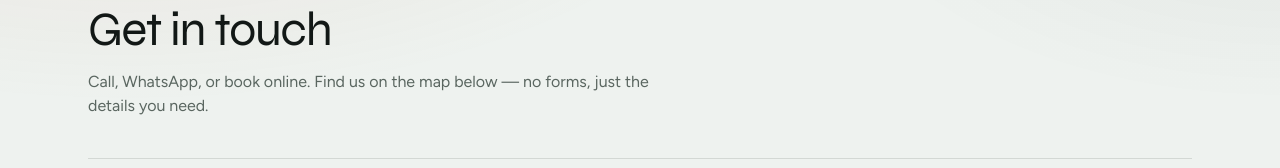
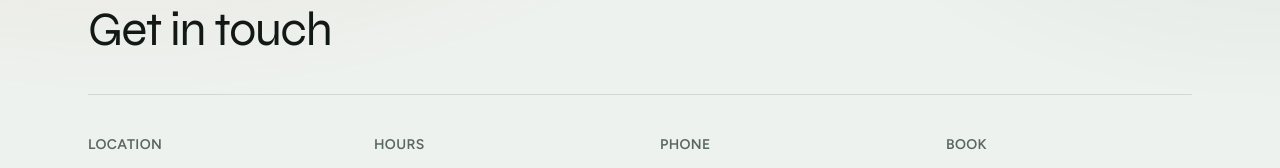
Before and after one commit to HeilyRuwanaka/salon-booking, a Next.js app: page /contact in a window 1280 px wide. Shown: the part 147-315 px from the top of the page. Built offline with nearby package versions, Linux system fonts and the light colour scheme.

Commit message:
Remove contact page intro sentence.
Co-authored-by: Cursor <cursoragent@cursor.com>

```diff
--- a/src/app/contact/page.tsx
+++ b/src/app/contact/page.tsx
@@ -17,10 +17,6 @@ export default function ContactPage() {
         <h1 className="font-display mt-3 text-4xl tracking-tight sm:text-5xl">
           Get in touch
         </h1>
-        <p className="mt-4 max-w-xl text-mute">
-          Call, WhatsApp, or book online. Find us on the map below — no forms,
-          just the details you need.
-        </p>
 
         <div className="mt-10 grid gap-10 border-y border-line py-10 sm:grid-cols-2 lg:grid-cols-4">
           <div>
```
